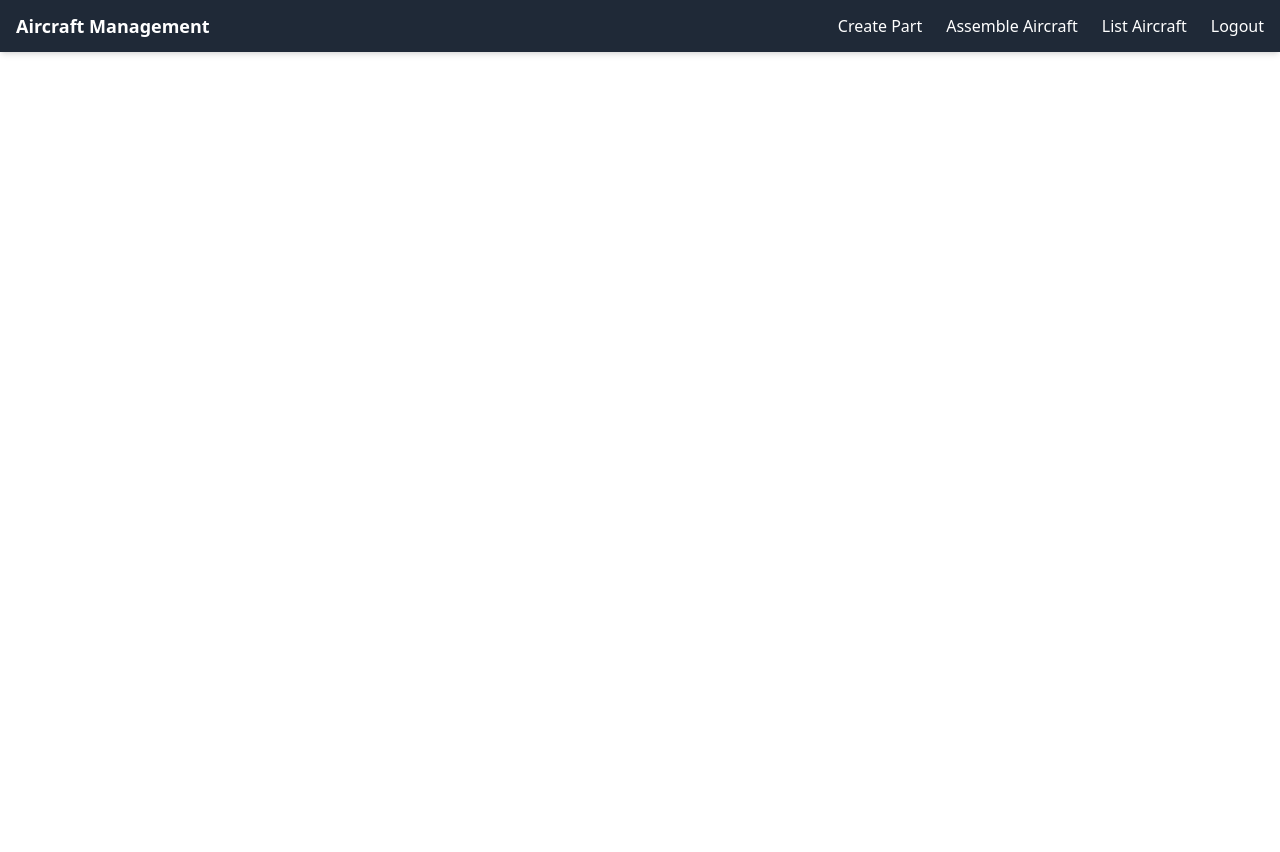
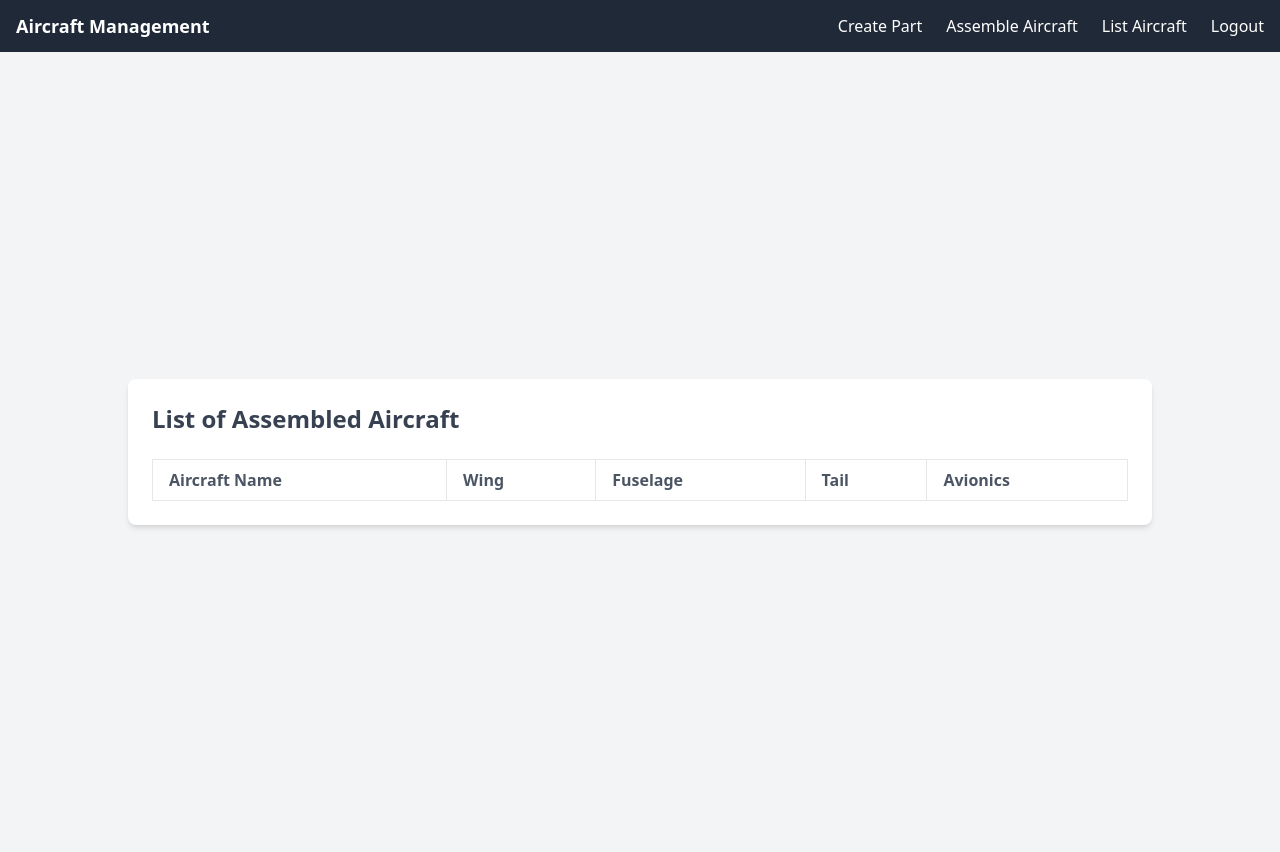
Before and after one commit to kyuceak/case-study, a Django app: page /list-aircraft in a window 1280 px wide. Before the commit the page ends 55 px from the top, so only its background shows below. Run offline with Django 5.2, Linux system fonts and the light colour scheme; a user stored in the database is signed in; tables that the repository leaves empty hold one stand-in row (values such as "Sample post"); lists and menus that the app fills with data are empty; some libraries are stand-ins or nearby versions.

Commit message:
list aircraft page added

```diff
--- a/rental_project/rental/static/rental/output.css
+++ b/rental_project/rental/static/rental/output.css
@@ -606,6 +606,10 @@ video {
   margin-bottom: 1rem;
 }
 
+.mb-6 {
+  margin-bottom: 1.5rem;
+}
+
 .mb-8 {
   margin-bottom: 2rem;
 }
@@ -648,6 +652,10 @@ video {
 
 .w-full {
   width: 100%;
+}
+
+.min-w-full {
+  min-width: 100%;
 }
 
 .max-w-5xl {
@@ -804,6 +812,10 @@ video {
   padding-left: 1.5rem;
 }
 
+.text-left {
+  text-align: left;
+}
+
 .text-center {
   text-align: center;
 }
@@ -854,6 +866,11 @@ video {
 .text-gray-500 {
   --tw-text-opacity: 1;
   color: rgb(107 114 128 / var(--tw-text-opacity, 1));
+}
+
+.text-gray-600 {
+  --tw-text-opacity: 1;
+  color: rgb(75 85 99 / var(--tw-text-opacity, 1));
 }
 
 .text-gray-700 {
--- a/rental_project/rental/templates/rental/list-aircraft.html
+++ b/rental_project/rental/templates/rental/list-aircraft.html
@@ -1,16 +1,85 @@
 {% extends "rental/base.html" %}
 
-
-
 {% block title %}
-
+    List Aircraft
 {% endblock title %}
-
-
-
 
 {% block content %}
 
 {% include "rental/navbar.html" %}
 
+<div class="min-h-screen flex items-center justify-center bg-gray-100 py-10">
+    <div class="max-w-5xl w-full bg-white rounded-lg shadow-md p-6">
+        <h1 class="text-2xl font-bold text-gray-700 mb-6">List of Assembled Aircraft</h1>
+
+
+        <table id="aircraft-table" class="min-w-full table-auto border-collapse border border-gray-300">
+            <thead>
+                <tr>
+                    <th class="border px-4 py-2 text-left text-gray-600">Aircraft Name</th>
+                    <th class="border px-4 py-2 text-left text-gray-600">Wing</th>
+                    <th class="border px-4 py-2 text-left text-gray-600">Fuselage</th>
+                    <th class="border px-4 py-2 text-left text-gray-600">Tail</th>
+                    <th class="border px-4 py-2 text-left text-gray-600">Avionics</th>
+                </tr>
+            </thead>
+            <tbody id="aircraft-table-body">
+                <!-- Rows will be added when the api responds -->
+            </tbody>
+        </table>
+    </div>
+</div>
+
+<script>
+    document.addEventListener('DOMContentLoaded', async () => {
+        const aircraftTableBody = document.getElementById('aircraft-table-body');
+
+        try {
+            // Fetch aircraft data from the API
+            const aircraftResponse = await fetch('/api/assemble-aircraft/');
+            if (!aircraftResponse.ok) {
+                throw new Error('Failed to fetch aircraft data.');
+            }
+            const aircraftData = await aircraftResponse.json();
+
+            for (const aircraft of aircraftData) {
+                const row = document.createElement('tr');
+
+                // Fetch details for each part
+                const wingDetails = aircraft.wing ? await fetchPartDetails(aircraft.wing) : 'N/A';
+                const fuselageDetails = aircraft.fuselage ? await fetchPartDetails(aircraft.fuselage) : 'N/A';
+                const tailDetails = aircraft.tail ? await fetchPartDetails(aircraft.tail) : 'N/A';
+                const avionicsDetails = aircraft.avionics ? await fetchPartDetails(aircraft.avionics) : 'N/A';
+
+                row.innerHTML = `
+                    <td class="border px-4 py-2 text-gray-700">${aircraft.name}</td>
+                    <td class="border px-4 py-2 text-gray-700">${wingDetails}</td>
+                    <td class="border px-4 py-2 text-gray-700">${fuselageDetails}</td>
+                    <td class="border px-4 py-2 text-gray-700">${tailDetails}</td>
+                    <td class="border px-4 py-2 text-gray-700">${avionicsDetails}</td>
+                `;
+                aircraftTableBody.appendChild(row);
+            }
+        } catch (error) {
+            console.error('Error fetching aircraft data:', error);
+            alert('Failed to load aircraft data. Please try again.');
+        }
+
+        //  function to fetch part details by pk
+        async function fetchPartDetails(partId) {
+            try {
+                const partResponse = await fetch(`/api/parts/${partId}/`);
+                if (!partResponse.ok) {
+                    throw new Error('Failed to fetch part details.');
+                }
+                const partData = await partResponse.json();
+                return `${partData.type} (${partData.aircraft})`;
+            } catch (error) {
+                console.error(`Error fetching part details for part ID ${partId}:`, error);
+                return 'N/A';
+            }
+        }
+    });
+</script>
+
 {% endblock content %}
--- a/rental_project/rental/views.py
+++ b/rental_project/rental/views.py
@@ -78,7 +78,7 @@ def index(request):
 
 
     context = {'user': request.user}
-    return render(request, "rental/index.html", context)
+    return HttpResponseRedirect("/create-parts")
 
 
 
@@ -149,10 +149,15 @@ class PartDetailAPIView(RetrieveUpdateDestroyAPIView):
     serializer_class = PartSerializer
     permission_classes = [IsAuthenticated]
 
+    def get_object(self):
+        # Always return the object regardless of team
+        return get_object_or_404(Part, pk=self.kwargs['pk'])
+
     def get_queryset(self):
         # to ensure users only get parts belonging to their team
         team = self.request.user.personnel.team
         return Part.objects.filter(team=team)
+
 
 
 
```
